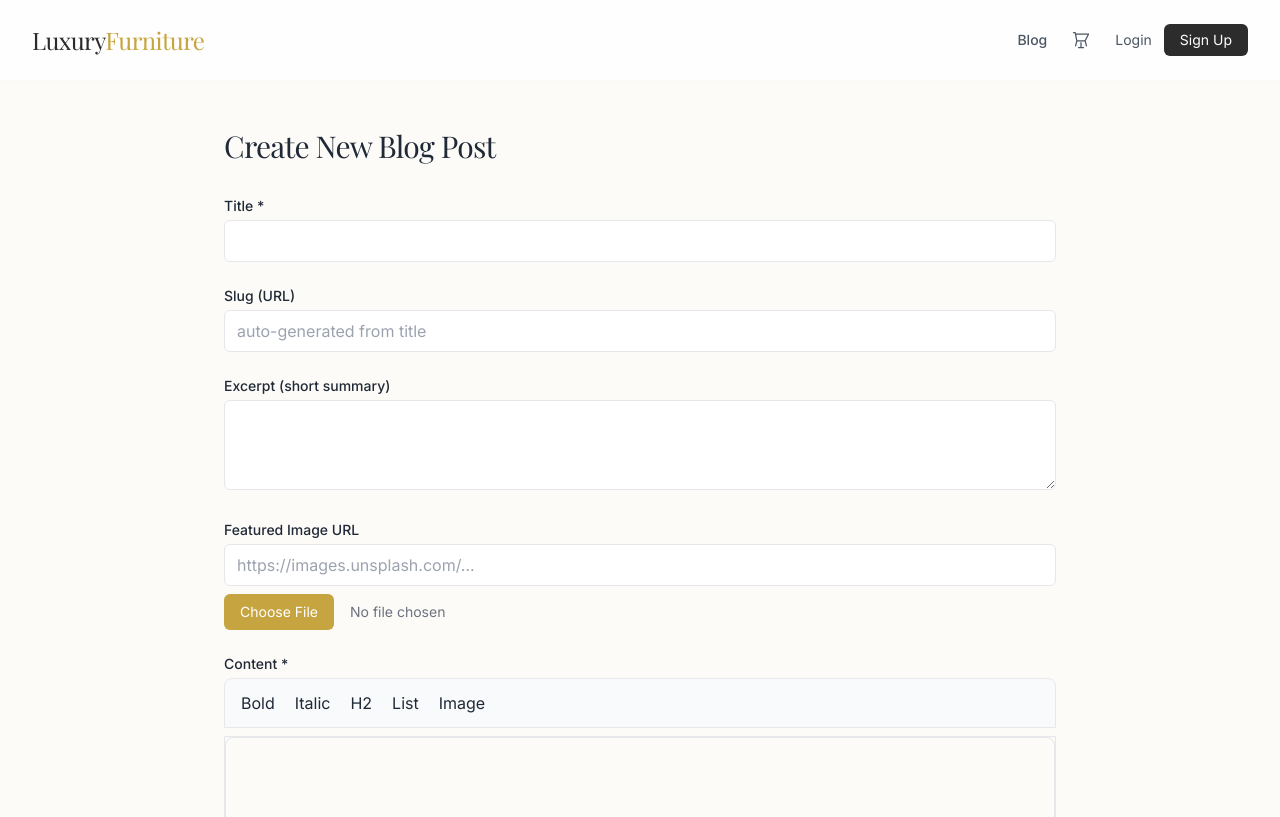
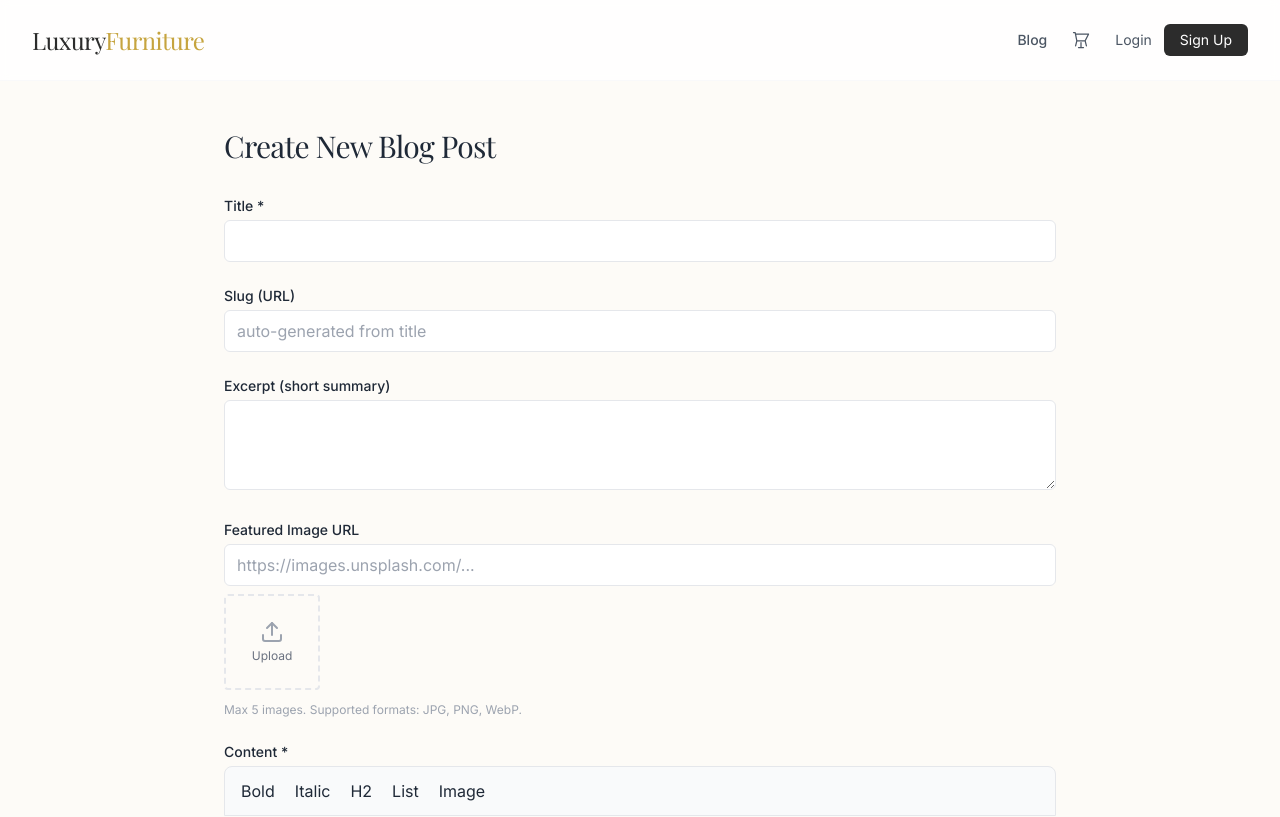
Before and after one commit to general-Dee/luxury-furniture, a Next.js app: page /admin/blog/new in a window 1280 px wide. Shown: the top 817 px of the page. Built offline with nearby package versions, Linux system fonts and the light colour scheme; a web font is replaced by a local one.

Commit message:
Image upload for product creation & edit

```diff
--- a/package.json
+++ b/package.json
@@ -21,6 +21,7 @@
     "date-fns": "^4.1.0",
     "framer-motion": "^12.38.0",
     "lodash": "^4.18.1",
+    "lucide-react": "^1.8.0",
     "next": "16.2.3",
     "postcss": "^8.5.10",
     "react": "19.2.4",
--- a/src/app/admin/products/new/page.tsx
+++ b/src/app/admin/products/new/page.tsx
@@ -2,7 +2,7 @@
 import { useState, useEffect } from 'react'
 import { useRouter } from 'next/navigation'
 import { createClient } from '@/utils/supabase/client'
-import Image from 'next/image'
+import ImageUpload from '@/components/ImageUpload'
 
 type Category = { id: string; name: string }
 
@@ -12,11 +12,10 @@ export default function NewProductPage() {
   const [description, setDescription] = useState('')
   const [price, setPrice] = useState('')
   const [stock, setStock] = useState('')
-  const [images, setImages] = useState('')
   const [categoryId, setCategoryId] = useState('')
   const [categories, setCategories] = useState<Category[]>([])
+  const [images, setImages] = useState<string[]>([])
   const [loading, setLoading] = useState(false)
-  const [previewUrl, setPreviewUrl] = useState('')
   const router = useRouter()
   const supabase = createClient()
 
@@ -32,20 +31,11 @@ export default function NewProductPage() {
     return text.toLowerCase().replace(/[^a-z0-9]+/g, '-').replace(/^-|-$/g, '')
   }
 
-  const handleImagesChange = (e: React.ChangeEvent<HTMLInputElement>) => {
-    const value = e.target.value
-    setImages(value)
-    // Extract first URL from comma-separated list for preview
-    const firstUrl = value.split(',')[0]?.trim()
-    setPreviewUrl(firstUrl || '')
-  }
-
   const handleSubmit = async (e: React.FormEvent) => {
     e.preventDefault()
     setLoading(true)
 
     const finalSlug = slug || generateSlug(name)
-    const imagesArray = images.split(',').map(img => img.trim()).filter(Boolean)
 
     const { error } = await supabase.from('products').insert({
       name,
@@ -53,7 +43,7 @@ export default function NewProductPage() {
       description,
       price: parseFloat(price),
       stock: parseInt(stock),
-      images: imagesArray,
+      images,
       category_id: categoryId || null,
     })
 
@@ -71,99 +61,40 @@ export default function NewProductPage() {
       <form onSubmit={handleSubmit} className="space-y-6 bg-white p-6 rounded-lg shadow">
         <div>
           <label className="block text-sm font-medium mb-1">Name *</label>
-          <input
-            type="text"
-            value={name}
-            onChange={(e) => setName(e.target.value)}
-            required
-            className="w-full border rounded-md px-3 py-2"
-          />
+          <input type="text" value={name} onChange={(e) => setName(e.target.value)} required className="w-full border rounded-md px-3 py-2" />
         </div>
         <div>
           <label className="block text-sm font-medium mb-1">Slug (URL)</label>
-          <input
-            type="text"
-            value={slug}
-            onChange={(e) => setSlug(e.target.value)}
-            placeholder="auto-generated from name"
-            className="w-full border rounded-md px-3 py-2"
-          />
+          <input type="text" value={slug} onChange={(e) => setSlug(e.target.value)} placeholder="auto-generated from name" className="w-full border rounded-md px-3 py-2" />
         </div>
         <div>
           <label className="block text-sm font-medium mb-1">Description</label>
-          <textarea
-            value={description}
-            onChange={(e) => setDescription(e.target.value)}
-            rows={4}
-            className="w-full border rounded-md px-3 py-2"
-          />
+          <textarea value={description} onChange={(e) => setDescription(e.target.value)} rows={4} className="w-full border rounded-md px-3 py-2" />
         </div>
         <div className="grid grid-cols-2 gap-4">
           <div>
             <label className="block text-sm font-medium mb-1">Price (₦) *</label>
-            <input
-              type="number"
-              value={price}
-              onChange={(e) => setPrice(e.target.value)}
-              required
-              className="w-full border rounded-md px-3 py-2"
-            />
+            <input type="number" value={price} onChange={(e) => setPrice(e.target.value)} required className="w-full border rounded-md px-3 py-2" />
           </div>
           <div>
             <label className="block text-sm font-medium mb-1">Stock *</label>
-            <input
-              type="number"
-              value={stock}
-              onChange={(e) => setStock(e.target.value)}
-              required
-              className="w-full border rounded-md px-3 py-2"
-            />
+            <input type="number" value={stock} onChange={(e) => setStock(e.target.value)} required className="w-full border rounded-md px-3 py-2" />
           </div>
         </div>
         <div>
-          <label className="block text-sm font-medium mb-1">Images (comma-separated URLs)</label>
-          <input
-            type="text"
-            value={images}
-            onChange={handleImagesChange}
-            placeholder="https://images.unsplash.com/..., https://..."
-            className="w-full border rounded-md px-3 py-2"
-          />
-          {previewUrl && (
-            <div className="mt-2">
-              <p className="text-xs text-gray-500 mb-1">Preview:</p>
-              <div className="relative w-32 h-32 rounded border overflow-hidden bg-gray-50">
-                <Image
-                  src={previewUrl}
-                  alt="Preview"
-                  fill
-                  className="object-cover"
-                  unoptimized
-                />
-              </div>
-            </div>
-          )}
+          <label className="block text-sm font-medium mb-1">Images</label>
+          <ImageUpload onImagesChange={setImages} maxImages={5} />
         </div>
         <div>
           <label className="block text-sm font-medium mb-1">Category</label>
-          <select
-            value={categoryId}
-            onChange={(e) => setCategoryId(e.target.value)}
-            className="w-full border rounded-md px-3 py-2"
-          >
+          <select value={categoryId} onChange={(e) => setCategoryId(e.target.value)} className="w-full border rounded-md px-3 py-2">
             <option value="">Select category</option>
-            {categories.map((cat) => (
-              <option key={cat.id} value={cat.id}>{cat.name}</option>
-            ))}
+            {categories.map((cat) => (<option key={cat.id} value={cat.id}>{cat.name}</option>))}
           </select>
         </div>
         <div className="flex gap-4">
-          <button type="submit" disabled={loading} className="btn-primary">
-            {loading ? 'Saving...' : 'Save Product'}
-          </button>
-          <button type="button" onClick={() => router.push('/admin/products')} className="btn-secondary">
-            Cancel
-          </button>
+          <button type="submit" disabled={loading} className="btn-primary">{loading ? 'Saving...' : 'Save Product'}</button>
+          <button type="button" onClick={() => router.push('/admin/products')} className="btn-secondary">Cancel</button>
         </div>
       </form>
     </div>
--- a/src/components/ImageUpload.tsx
+++ b/src/components/ImageUpload.tsx
@@ -1,45 +1,102 @@
 'use client'
-import { useState } from 'react'
+import { useState, useCallback } from 'react'
 import { createClient } from '@/utils/supabase/client'
+import Image from 'next/image'
+import { X, Upload, Loader2 } from 'lucide-react'
 
-export default function ImageUpload({ onUpload }: { onUpload: (url: string) => void }) {
+interface ImageUploadProps {
+  onImagesChange: (urls: string[]) => void
+  initialImages?: string[]
+  maxImages?: number
+}
+
+export default function ImageUpload({ onImagesChange, initialImages = [], maxImages = 5 }: ImageUploadProps) {
+  const [images, setImages] = useState<string[]>(initialImages)
   const [uploading, setUploading] = useState(false)
   const supabase = createClient()
 
-  const uploadImage = async (e: React.ChangeEvent<HTMLInputElement>) => {
-    const file = e.target.files?.[0]
-    if (!file) return
+  const uploadImage = useCallback(async (file: File) => {
+    const fileExt = file.name.split('.').pop()
+    const fileName = `${Date.now()}-${Math.random().toString(36).substring(2)}.${fileExt}`
+    const filePath = `${fileName}`
+
+    const { error, data } = await supabase.storage
+      .from('product-images')
+      .upload(filePath, file)
+
+    if (error) throw error
+
+    const { data: { publicUrl } } = supabase.storage
+      .from('product-images')
+      .getPublicUrl(filePath)
+
+    return publicUrl
+  }, [supabase])
+
+  const handleFileChange = async (e: React.ChangeEvent<HTMLInputElement>) => {
+    const files = Array.from(e.target.files || [])
+    if (images.length + files.length > maxImages) {
+      alert(`You can only upload up to ${maxImages} images`)
+      return
+    }
 
     setUploading(true)
-    const fileExt = file.name.split('.').pop()
-    const fileName = `${Date.now()}.${fileExt}`
-    const filePath = `public/${fileName}`
+    try {
+      const newUrls = await Promise.all(files.map(uploadImage))
+      const updated = [...images, ...newUrls]
+      setImages(updated)
+      onImagesChange(updated)
+    } catch (error) {
+      console.error('Upload error:', error)
+      alert('Failed to upload one or more images')
+    } finally {
+      setUploading(false)
+    }
+  }
 
-    const { error, data } = await supabase.storage
-      .from('blog-images')
-      .upload(filePath, file)
-
-    if (error) {
-      alert('Upload failed: ' + error.message)
-    } else {
-      const { data: { publicUrl } } = supabase.storage
-        .from('blog-images')
-        .getPublicUrl(filePath)
-      onUpload(publicUrl)
-    }
-    setUploading(false)
+  const removeImage = (index: number) => {
+    const updated = images.filter((_, i) => i !== index)
+    setImages(updated)
+    onImagesChange(updated)
   }
 
   return (
-    <div>
-      <input
-        type="file"
-        accept="image/*"
-        onChange={uploadImage}
-        disabled={uploading}
-        className="block w-full text-sm text-gray-500 file:mr-4 file:py-2 file:px-4 file:rounded-md file:border-0 file:text-sm file:bg-luxury-gold file:text-white hover:file:bg-luxury-charcoal"
-      />
-      {uploading && <p className="text-sm mt-1">Uploading...</p>}
+    <div className="space-y-3">
+      <div className="flex flex-wrap gap-3">
+        {images.map((url, idx) => (
+          <div key={idx} className="relative w-24 h-24 rounded border overflow-hidden group">
+            <Image src={url} alt={`Product ${idx + 1}`} fill className="object-cover" />
+            <button
+              type="button"
+              onClick={() => removeImage(idx)}
+              className="absolute top-1 right-1 bg-red-500 text-white rounded-full p-0.5 opacity-0 group-hover:opacity-100 transition"
+            >
+              <X className="w-4 h-4" />
+            </button>
+          </div>
+        ))}
+        {images.length < maxImages && (
+          <label className="flex flex-col items-center justify-center w-24 h-24 border-2 border-dashed rounded cursor-pointer hover:bg-gray-50">
+            <Upload className="w-6 h-6 text-gray-400" />
+            <span className="text-xs text-gray-500 mt-1">Upload</span>
+            <input
+              type="file"
+              multiple
+              accept="image/*"
+              onChange={handleFileChange}
+              disabled={uploading}
+              className="hidden"
+            />
+          </label>
+        )}
+      </div>
+      {uploading && (
+        <div className="flex items-center gap-2 text-sm text-gray-500">
+          <Loader2 className="w-4 h-4 animate-spin" />
+          Uploading...
+        </div>
+      )}
+      <p className="text-xs text-gray-400">Max {maxImages} images. Supported formats: JPG, PNG, WebP.</p>
     </div>
   )
 }
--- /dev/null
+++ b/src/components/ImageUploadWrapper.tsx
@@ -0,0 +1,15 @@
+'use client'
+import { useState } from 'react'
+import ImageUpload from './ImageUpload'
+
+export default function ImageUploadWrapper({ initialImages = [] }: { initialImages: string[] }) {
+  const [images, setImages] = useState(initialImages)
+
+  // Sync images to a hidden input so it's submitted with the form
+  return (
+    <>
+      <ImageUpload onImagesChange={setImages} initialImages={initialImages} />
+      <input type="hidden" name="images" value={JSON.stringify(images)} />
+    </>
+  )
+}
```
Also changed, not shown: src/app/admin/products/edit/[id]/page.tsx (+5 -12 lines), 1 other file (tests, documents, lock files or other folders).
